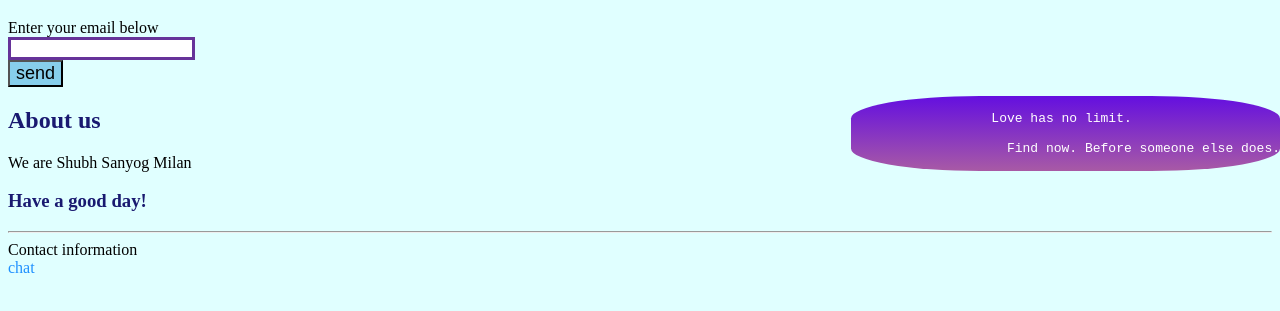
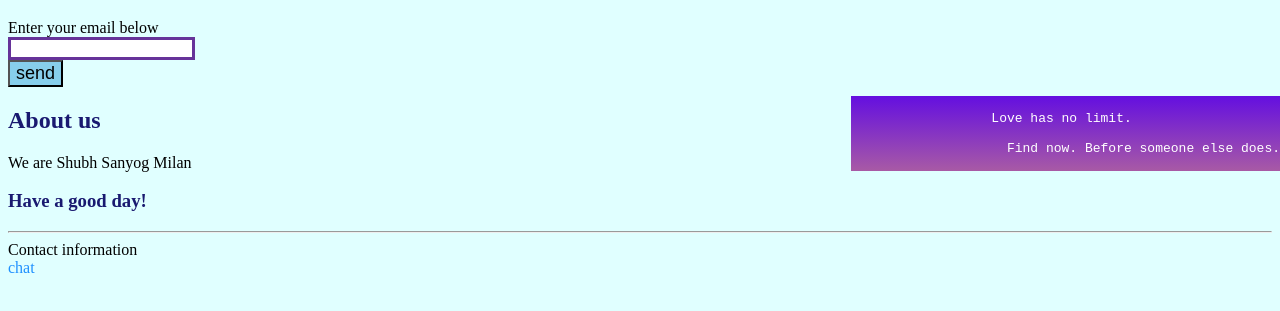
Before and after one commit to my-coding-tasks/Dating_App_Simulation, a plain HTML site: page index.html in a window 1280 px wide. Shown: the part 67-378 px from the top of the page. Drawn offline with Linux system fonts and the light colour scheme.

Commit message:
Update index.html

```diff
--- a/index.html
+++ b/index.html
@@ -13,7 +13,6 @@
                 position: fixed;
                 right: 0;
                 max-width: 50vw;
-                border-radius: 30%;
                 background: linear-gradient(#640fe0, #a85aa5)
             }
             a {
```
